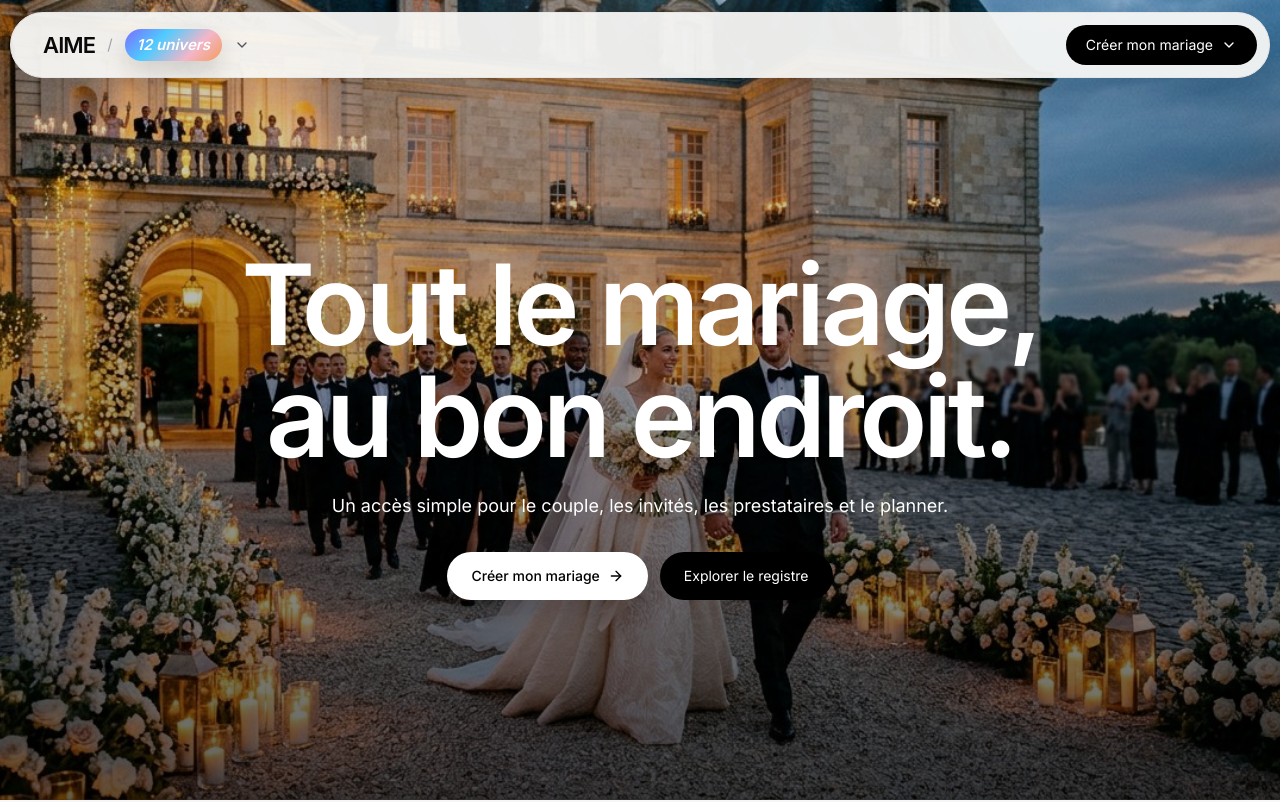
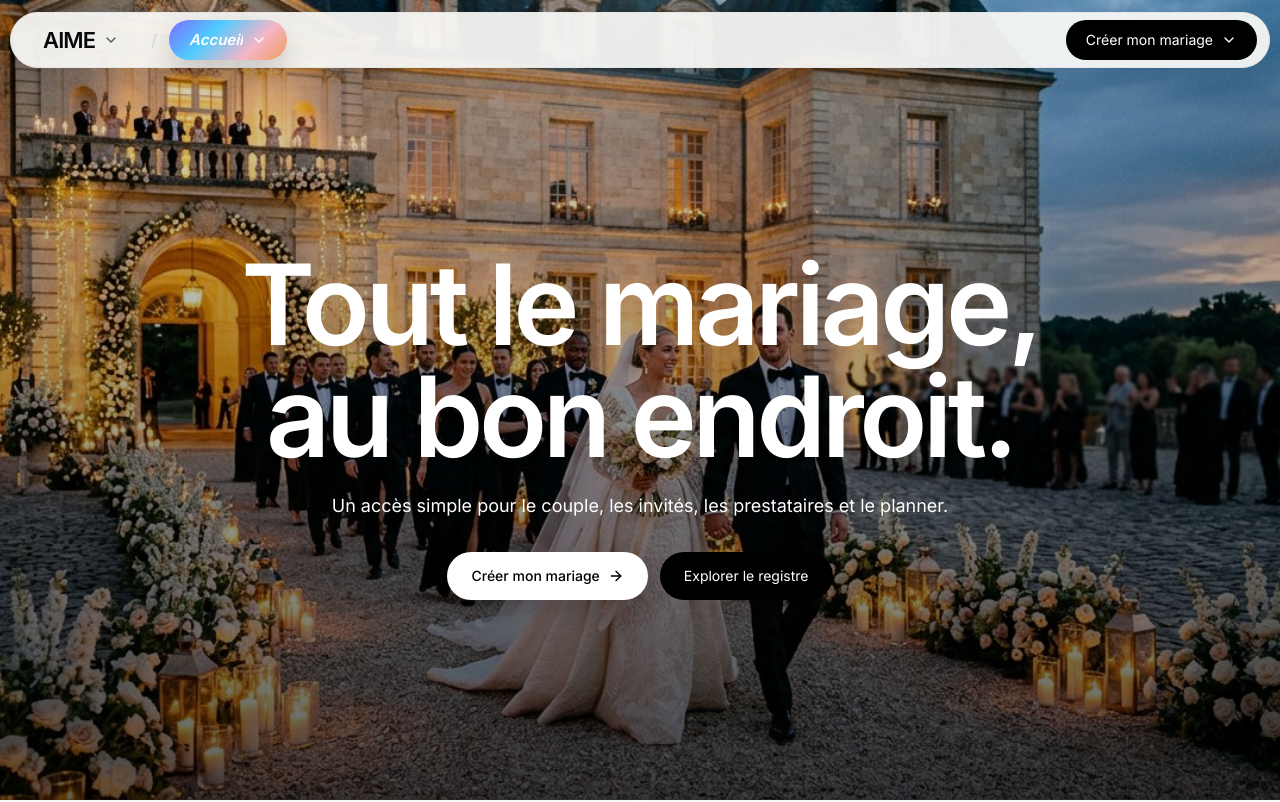
Before and after one commit to mattmezstitchlab/Aime-Cachet, a React (Vite) app: page / in a window 1280 px wide. Shown: the top 802 px of the page. Built offline with nearby package versions, Linux system fonts and the light colour scheme.

Commit message:
Split header brand and universe menus
Co-authored-by: arena-agent <297053741+arena-agent@users.noreply.github.com>

```diff
--- a/src/components/aime/WeddingTopCapsule.jsx
+++ b/src/components/aime/WeddingTopCapsule.jsx
@@ -16,6 +16,13 @@ const ACCESS_ITEMS = [
   { id: "vendor", label: "Rejoindre le registre", to: "/prestataires" },
   { id: "guest", label: "Accéder à un mariage", to: "/espace-invites" },
   { id: "planner", label: "Accès planner", to: "/point-zero?role=planner" },
+];
+
+const AIME_MENU_ITEMS = [
+  { id: "home", label: "Accueil", to: "/" },
+  { id: "about", label: "En savoir plus", to: "/#pillars" },
+  { id: "guide", label: "Mode d’emploi", to: "/design-system" },
+  { id: "help", label: "Aide", to: "/design-system" },
 ];
 
 function getCurrentUniverse(pathname = "/") {
@@ -37,6 +44,7 @@ export default function WeddingTopCapsule() {
   const location = useLocation();
   const [openUniverse, setOpenUniverse] = useState(false);
   const [openAccess, setOpenAccess] = useState(false);
+  const [openAime, setOpenAime] = useState(false);
   const currentUniverseId = getCurrentUniverse(location.pathname);
   const currentUniverse = useMemo(
     () => UNIVERSE_ITEMS.find((item) => item.id === currentUniverseId) || null,
@@ -52,29 +60,72 @@ export default function WeddingTopCapsule() {
     <div className="fixed top-3 left-1/2 z-[60] -translate-x-1/2 w-[min(1440px,calc(100%-20px))] print:hidden">
       <div className="rounded-full border border-black/8 bg-[rgba(248,248,246,0.94)] shadow-[0_16px_40px_rgba(0,0,0,0.10)] px-2.5 md:px-3 py-1.5">
         <div className="flex items-center justify-between gap-3 min-w-0">
+          <div className="flex items-center gap-2 md:gap-3 min-w-0">
+            <div className="relative shrink-0">
+              <button
+                type="button"
+                onClick={() => {
+                  setOpenAime((value) => !value);
+                  setOpenUniverse(false);
+                  setOpenAccess(false);
+                }}
+                className="rounded-full px-4 md:px-5 py-2.5 text-sm md:text-[15px] inline-flex items-center gap-2 hover:bg-black/[0.03] transition-colors"
+              >
+                <span className="font-display text-[18px] md:text-[22px] leading-[1] text-zinc-950">AIME</span>
+                <ChevronDown className={`w-4 h-4 text-zinc-600 transition-transform ${openAime ? "rotate-180" : ""}`} />
+              </button>
+
+              {openAime && (
+                <div className="absolute left-0 top-full mt-3 w-[min(280px,calc(100vw-28px))] rounded-[24px] border border-black/8 bg-white p-2 shadow-[0_20px_50px_rgba(0,0,0,0.14)]">
+                  {AIME_MENU_ITEMS.map((item) => (
+                    <Link
+                      key={item.id}
+                      to={item.to}
+                      onClick={() => setOpenAime(false)}
+                      className="block rounded-[18px] px-4 py-3 text-sm text-zinc-800 hover:bg-black/[0.03]"
+                    >
+                      {item.label}
+                    </Link>
+                  ))}
+                  <button
+                    type="button"
+                    onClick={() => setOpenAime(false)}
+                    className="w-full text-left rounded-[18px] px-4 py-3 text-sm text-zinc-800 hover:bg-black/[0.03]"
+                  >
+                    Déconnexion
+                  </button>
+                </div>
+              )}
+            </div>
+
+            <span className="text-zinc-300 hidden md:inline">/</span>
+
             <div className="relative shrink-0 min-w-0">
               <button
                 type="button"
                 onClick={() => {
                   setOpenUniverse((value) => !value);
                   setOpenAccess(false);
+                  setOpenAime(false);
                 }}
-              className="max-w-[260px] md:max-w-none rounded-full px-4 md:px-5 py-2.5 text-sm md:text-[15px] inline-flex items-center gap-3 hover:bg-black/[0.03] transition-colors"
-            >
-              <span className="font-display text-[18px] md:text-[22px] leading-[1] text-zinc-950 truncate">AIME</span>
-              <span className="text-zinc-400">/</span>
-              <span
-                className="rounded-full px-3 py-1.5 text-sm md:text-[15px] font-semibold italic text-white shadow-[0_12px_24px_rgba(0,0,0,0.14)] truncate"
+                className="max-w-[210px] md:max-w-none rounded-full px-4 md:px-5 py-2.5 text-sm md:text-[15px] font-semibold italic text-white inline-flex items-center gap-2 shadow-[0_14px_30px_rgba(0,0,0,0.18)]"
                 style={{ background: centerGradient }}
               >
-                {currentUniverse ? currentUniverse.label : "12 univers"}
-              </span>
-              <ChevronDown className={`w-4 h-4 text-zinc-600 transition-transform ${openUniverse ? "rotate-180" : ""}`} />
+                <span className="truncate">{currentUniverse ? currentUniverse.label : "Accueil"}</span>
+                <ChevronDown className={`w-4 h-4 transition-transform ${openUniverse ? "rotate-180" : ""}`} />
               </button>
 
               {openUniverse && (
                 <div className="absolute left-0 top-full mt-3 w-[min(960px,calc(100vw-28px))] rounded-[28px] border border-black/8 bg-white p-3 shadow-[0_20px_50px_rgba(0,0,0,0.14)]">
                   <div className="grid gap-2 md:grid-cols-3 xl:grid-cols-4">
+                    <Link
+                      to="/"
+                      onClick={() => setOpenUniverse(false)}
+                      className="rounded-[22px] p-4 bg-black text-white min-h-[112px] flex flex-col justify-between"
+                    >
+                      <div className="text-lg font-semibold italic">Accueil</div>
+                      <div className="text-xs uppercase tracking-[0.16em] text-white/78">Landing</div>
+                    </Link>
                     {UNIVERSE_ITEMS.map((item) => (
                       <Link
                         key={item.id}
@@ -91,6 +142,7 @@ export default function WeddingTopCapsule() {
                 </div>
               )}
             </div>
+          </div>
 
           <div className="flex-1" />
 
@@ -100,6 +152,7 @@ export default function WeddingTopCapsule() {
               onClick={() => {
                 setOpenAccess((value) => !value);
                 setOpenUniverse(false);
+                setOpenAime(false);
               }}
               className="rounded-full bg-black px-4 md:px-5 py-2.5 text-sm text-white hover:bg-zinc-800 transition-colors inline-flex items-center gap-2"
             >
```
Lines whose indentation alone changed are shown as unchanged.
